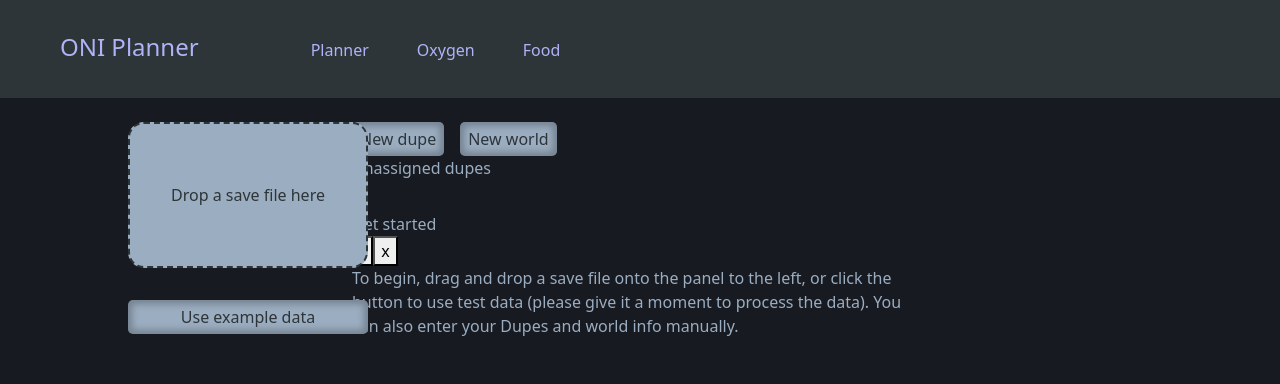
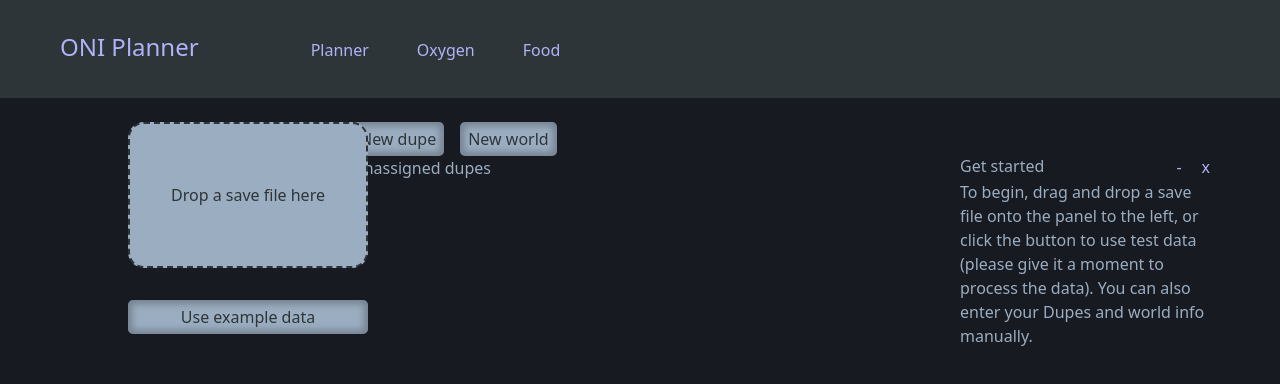
Before and after one commit to effervescent000/oni_calcs, a React (Create React App) app: page / in a window 1280 px wide. Shown: the top 384 px of the page. Built offline with nearby package versions, Linux system fonts and the light colour scheme.

Commit message:
positioning help frame

```diff
--- a/src/styles/planner.scss
+++ b/src/styles/planner.scss
@@ -93,6 +93,25 @@
             @include button-styling();
         }
     }
+    .help-panel-wrapper {
+        position: absolute;
+        width: 20vw;
+        right: -50%;
+        top: 2em;
+        .header-wrapper {
+            display: flex;
+            justify-content: space-between;
+            .controls-wrapper {
+                display: flex;
+                gap: 0.5em;
+                button {
+                    background-color: transparent;
+                    border: none;
+                    color: $periwinkle;
+                }
+            }
+        }
+    }
 }
 
 // styles that I want to apply to all instances of dupes wrapper
```
